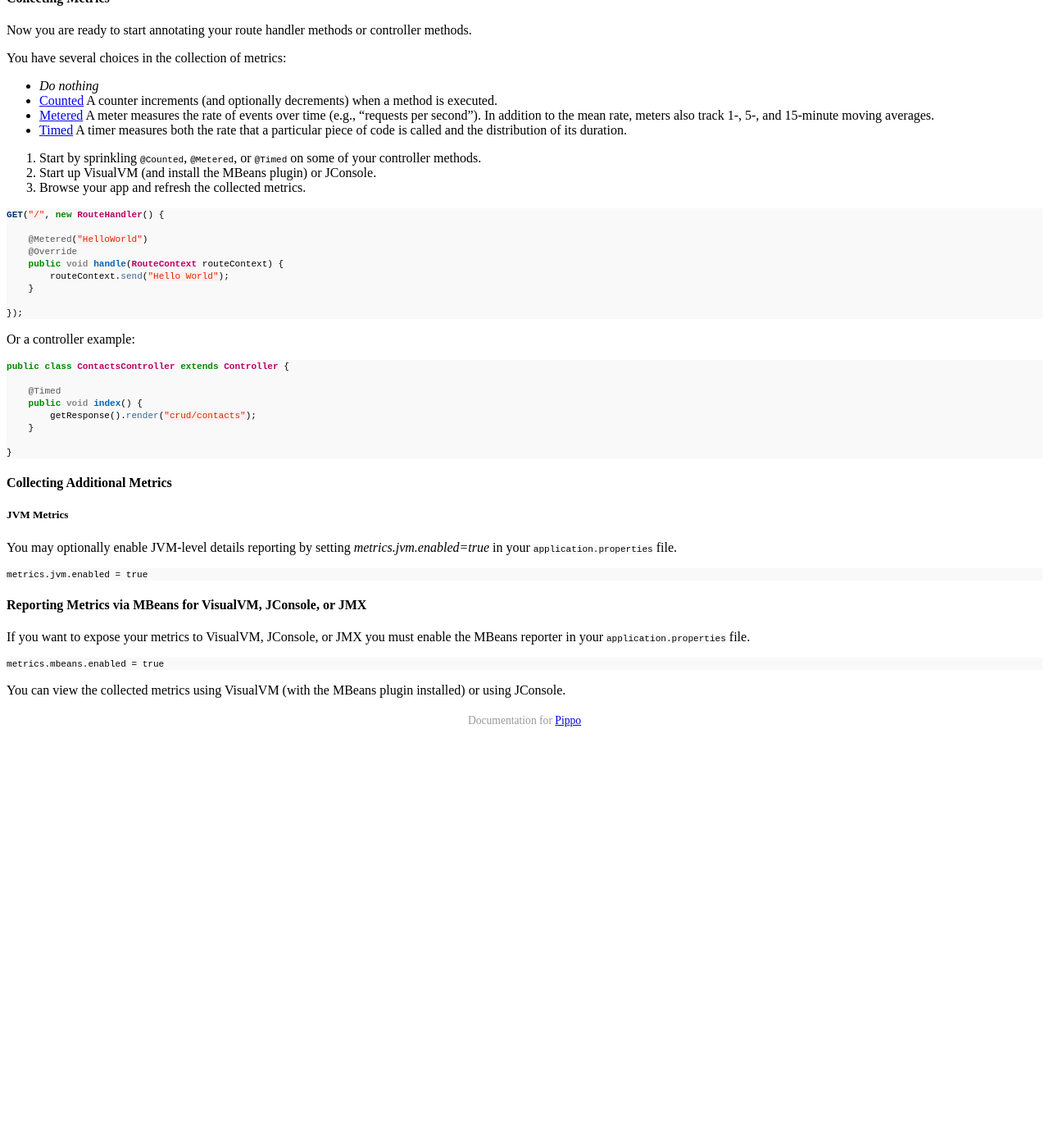
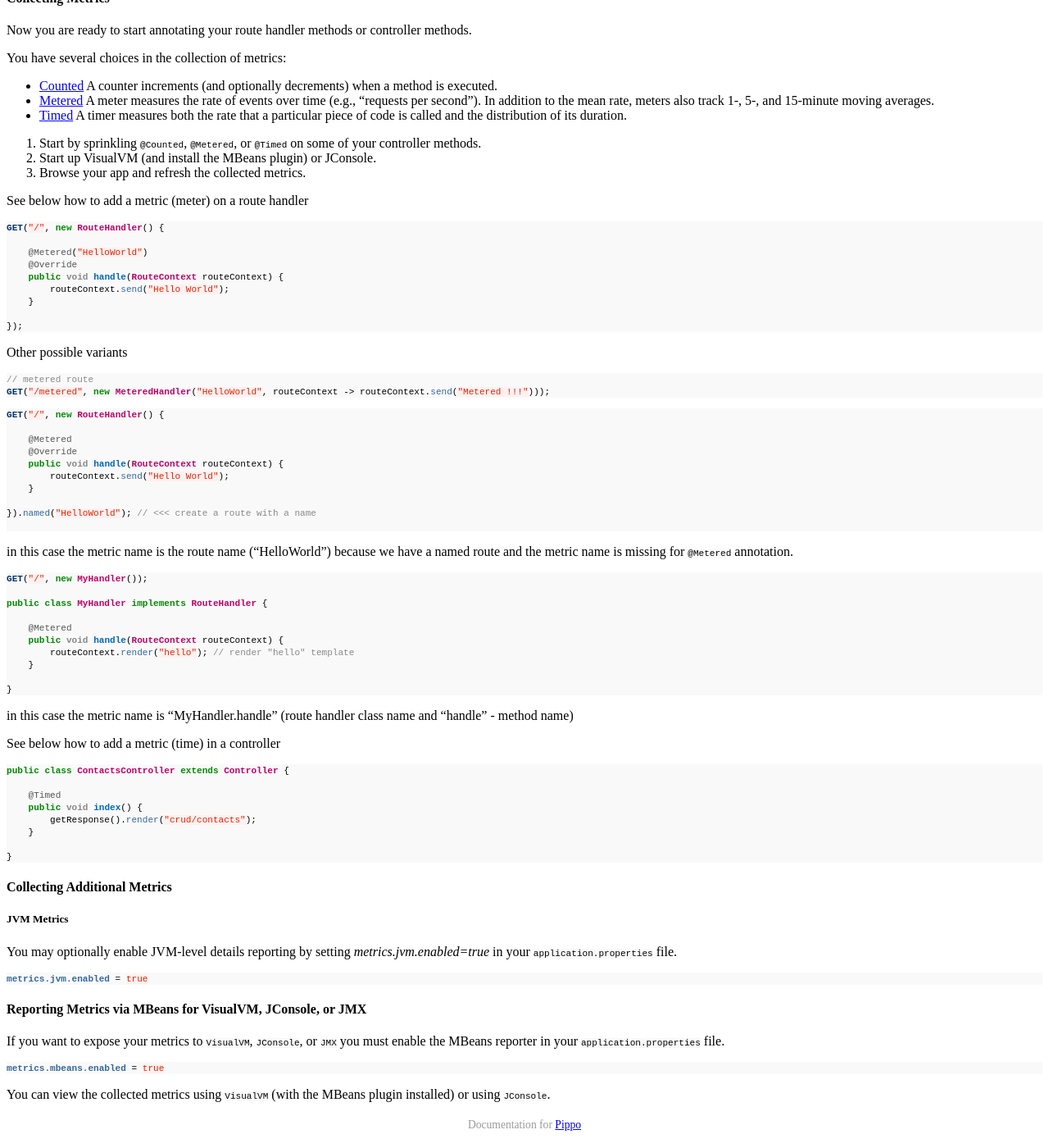
Before and after one commit to pippo-java/pippo.github.io, a Jekyll site: the page built from _posts/2015-04-07-metrics.md, in a window 1280 px wide and 1400 px high, scrolled down 1250 px. Shown: the whole window at 82% size. Built offline with Jekyll 4.4.1, drawn with Linux system fonts in a browser that asks for light colours; a style sheet for code colours, icons or effects is not loaded; before the commit the page ends 2157 px from its top, so only the background shows below that; some of the changed text lies outside the part shown.

Commit message:
Improve metrics section; add prometheus page

````diff
--- a/_posts/2015-04-07-metrics.md
+++ b/_posts/2015-04-07-metrics.md
@@ -31,7 +31,6 @@ Now you are ready to start annotating your route handler methods or controller m
 
 You have several choices in the collection of metrics:
 
-- *Do nothing*
 - [Counted]({{ site.codeurl }}/pippo-metrics-parent/pippo-metrics/src/main/java/ro/pippo/metrics/Counted.java)
 A counter increments (and optionally decrements) when a method is executed.
 - [Metered]({{ site.codeurl }}/pippo-metrics-parent/pippo-metrics/src/main/java/ro/pippo/metrics/Metered.java)
@@ -42,6 +41,8 @@ A timer measures both the rate that a particular piece of code is called and the
 1. Start by sprinkling `@Counted`, `@Metered`, or `@Timed` on some of your controller methods.
 2. Start up VisualVM (and install the MBeans plugin) or JConsole.
 3. Browse your app and refresh the collected metrics.
+
+See below how to add a metric (meter) on a route handler
 
 ```java
 GET("/", new RouteHandler() {
@@ -55,7 +56,42 @@ GET("/", new RouteHandler() {
 });
 ```
 
-Or a controller example:
+Other possible variants
+
+```java
+// metered route
+GET("/metered", new MeteredHandler("HelloWorld", routeContext -> routeContext.send("Metered !!!")));
+```
+
+```java
+GET("/", new RouteHandler() {
+
+    @Metered
+    @Override
+    public void handle(RouteContext routeContext) {
+        routeContext.send("Hello World");
+    }
+
+}).named("HelloWorld"); // <<< create a route with a name
+
+```
+in this case the metric name is the route name ("HelloWorld") because we have a named route and the metric name is missing for `@Metered` annotation.
+
+```java
+GET("/", new MyHandler());
+
+public class MyHandler implements RouteHandler {
+
+    @Metered
+    public void handle(RouteContext routeContext) {
+        routeContext.render("hello"); // render "hello" template
+    }
+
+}
+```
+in this case the metric name is "MyHandler.handle" (route handler class name and "handle" - method name)
+
+See below how to add a metric (time) in a controller
 
 ```java
 public class ContactsController extends Controller {
@@ -74,12 +110,16 @@ public class ContactsController extends Controller {
 
 You may optionally enable JVM-level details reporting by setting *metrics.jvm.enabled=true* in your `application.properties` file.
 
-    metrics.jvm.enabled = true
+```properties
+metrics.jvm.enabled = true
+```
 
 #### Reporting Metrics via MBeans for VisualVM, JConsole, or JMX
 
-If you want to expose your metrics to VisualVM, JConsole, or JMX you must enable the MBeans reporter in your `application.properties` file.
+If you want to expose your metrics to `VisualVM`, `JConsole`, or `JMX` you must enable the MBeans reporter in your `application.properties` file.
 
-    metrics.mbeans.enabled = true
+```properties
+metrics.mbeans.enabled = true
+```
 
-You can view the collected metrics using VisualVM (with the MBeans plugin installed) or using JConsole.
+You can view the collected metrics using `VisualVM` (with the MBeans plugin installed) or using `JConsole`.
````
Also changed, not shown: other parts of _posts/2015-04-07-metrics.md (+1 -1 lines), _posts/2015-04-07-ganglia.md (deleted, +0 -25 lines), _posts/2015-04-07-graphite.md (+7 -5 lines), _posts/2015-04-07-influxdb.md (+9 -7 lines), _posts/2015-04-07-librato.md (+6 -4 lines), _posts/2018-06-29-prometheus.md (added, +27 -0 lines).
